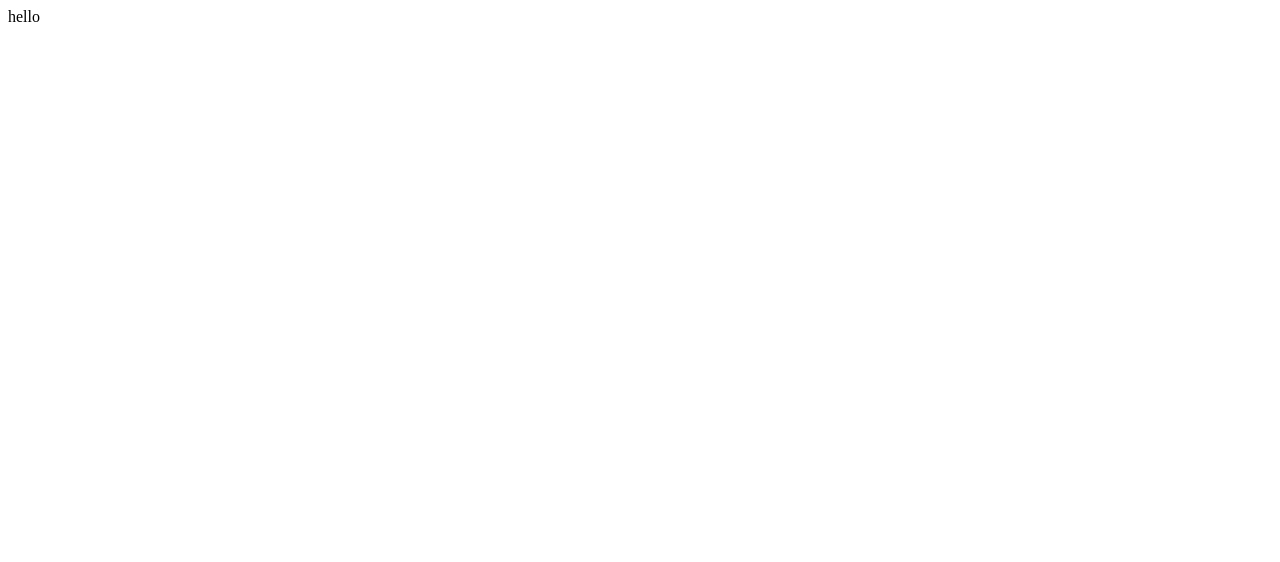
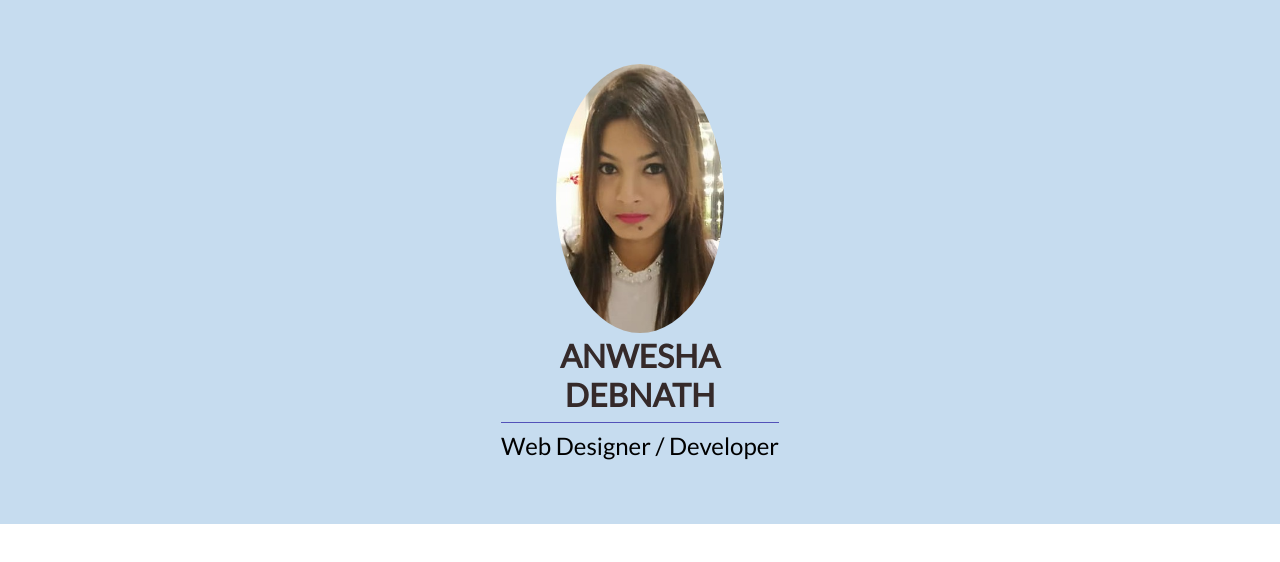
Before and after one commit to anweshadebnath/cv, a plain HTML site: page index.html in a window 1280 px wide. Drawn offline with Linux system fonts and the light colour scheme.

Commit message:
profile completed

```diff
--- a/index.html
+++ b/index.html
@@ -1 +1,22 @@
-hello
+<!DOCTYPE html>
+<html>
+
+<head>
+    <title>Anwesha Debnath CV</title>
+    <link rel="stylesheet" type="text/css" href="style.css">
+    <link href="https://fonts.googleapis.com/css?family=Lato|Montserrat" rel="stylesheet">
+    <meta name="viewport" content="width=device-width, initial-scale=1.0">
+</head>
+
+<body>
+    <div class="profile">
+        <div class="profile__pic">
+            <img src="img/profile pic.jpg">
+        </div>
+        <div class="profile__firstname">ANWESHA</div>
+        <div class="profile__lastname">DEBNATH</div>
+        <div class="profile__designation">Web Designer / Developer</div>
+    </div>
+</body>
+
+</html>
--- /dev/null
+++ b/style.css
@@ -0,0 +1,45 @@
+html {
+    font-size: 16px;
+}
+
+* {
+    margin: 0px;
+    padding: 0px;
+}
+
+body {
+    font-family: 'Lato', sans-serif;
+    /* font-family: 'Montserrat', sans-serif; */
+}
+
+.profile {
+    display: flex;
+    flex-direction: column;
+    align-items: center;
+    background-color: #c6dcef;
+    padding: 5% 0;
+}
+
+.profile__pic {
+    text-align: center;
+}
+
+.profile__pic img {
+    border-radius: 100%;
+    border: 10px;
+    width: 60%;
+}
+
+.profile__firstname,
+.profile__lastname {
+    font-weight: bold;
+    font-size: 2rem;
+    color: #352a2a;
+}
+
+.profile__designation {
+    border-top: 1px solid #5252b9;
+    font-size: 1.5rem;
+    padding-top: 0.5rem;
+    margin-top: 0.5rem;
+}
```
Also changed, not shown: img/profile pic.jpg (added).
